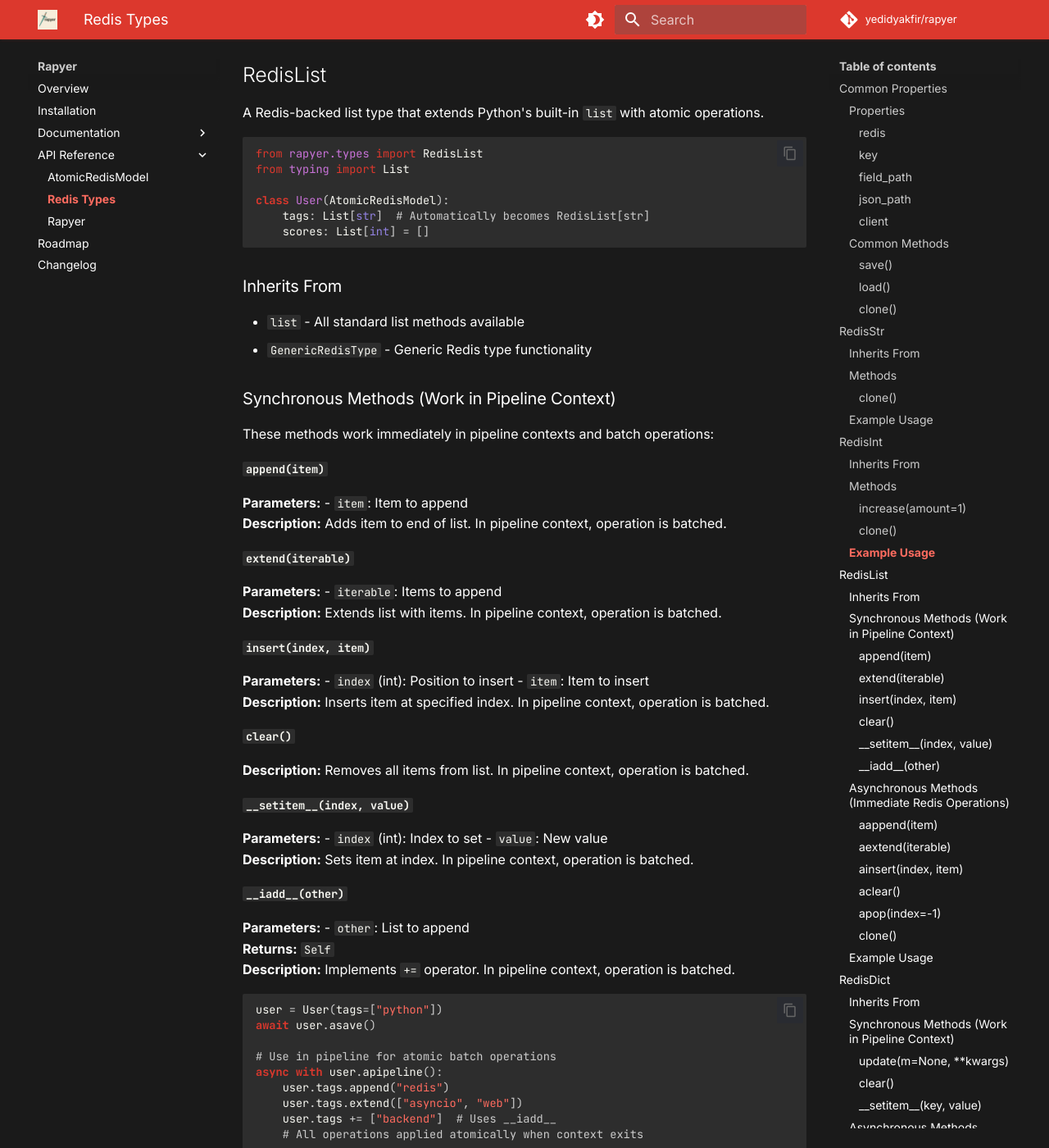
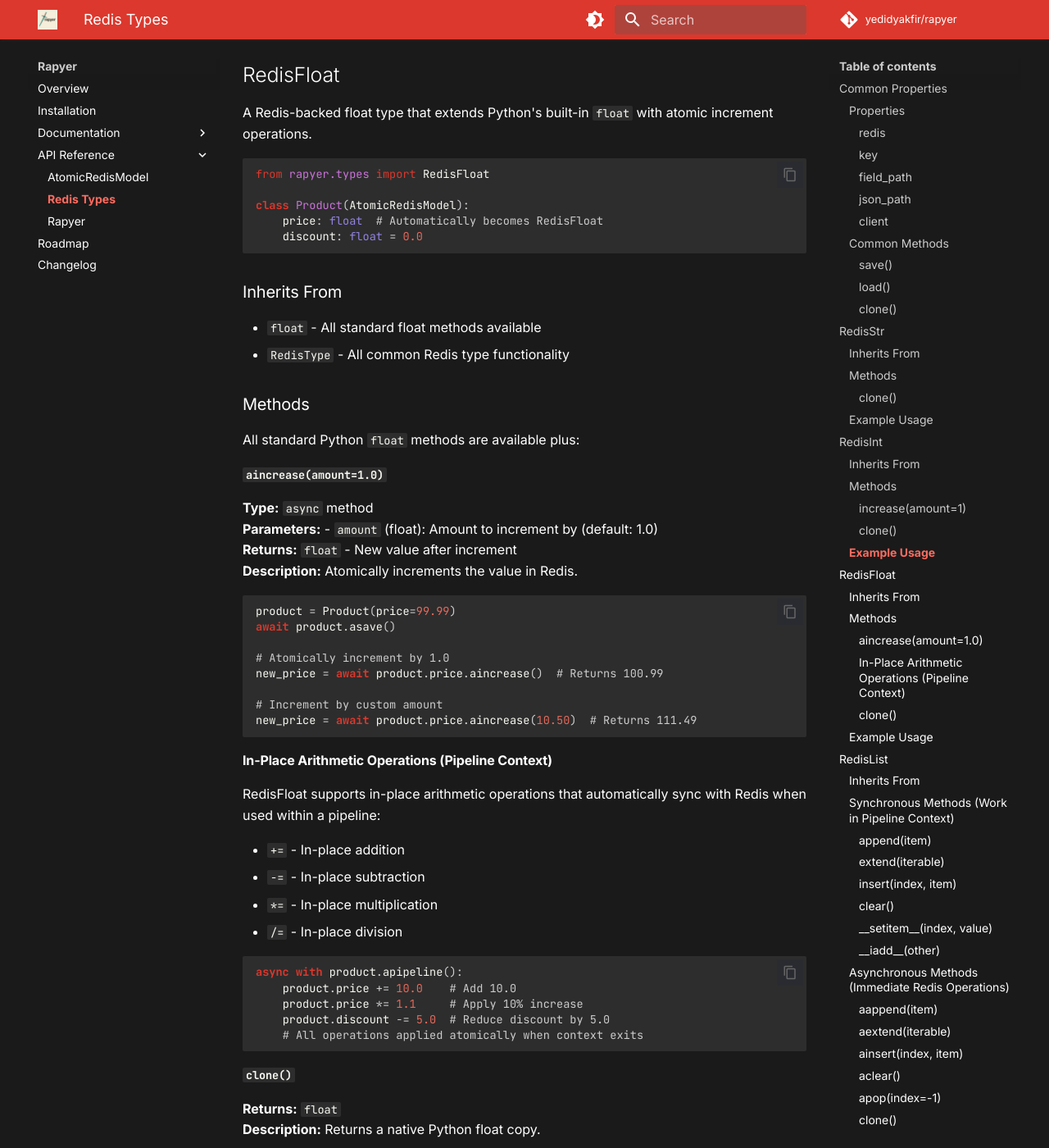
Before and after one commit to yedidyakfir/rapyer, an MkDocs documentation site: the page built from docs/api/redis-types.md, in a window 1280 px wide and 1400 px high, scrolled down 3963 px. Shown: the whole window at 82% size. Built offline with MkDocs 1.6.1 and Material for MkDocs 9.7.7, drawn with Linux system fonts in a browser that asks for light colours; comment, search, counter and statistics services are not loaded; some of the changed text lies outside the part shown.

Commit message:
[support-bulk-delete] - added docs for redis float

````diff
--- a/docs/api/redis-types.md
+++ b/docs/api/redis-types.md
@@ -157,6 +157,91 @@
 # Standard integer operations
 total_engagement = post.views + post.likes
 is_popular = post.views > 1000
+```
+
+---
+
+## RedisFloat
+
+A Redis-backed float type that extends Python's built-in `float` with atomic increment operations.
+
+```python
+from rapyer.types import RedisFloat
+
+class Product(AtomicRedisModel):
+    price: float  # Automatically becomes RedisFloat
+    discount: float = 0.0
+```
+
+### Inherits From
+- `float` - All standard float methods available
+- `RedisType` - All common Redis type functionality
+
+### Methods
+All standard Python `float` methods are available plus:
+
+#### `aincrease(amount=1.0)`
+**Type:** `async` method
+**Parameters:**
+- `amount` (float): Amount to increment by (default: 1.0)
+**Returns:** `float` - New value after increment
+**Description:** Atomically increments the value in Redis.
+
+```python
+product = Product(price=99.99)
+await product.asave()
+
+# Atomically increment by 1.0
+new_price = await product.price.aincrease()  # Returns 100.99
+
+# Increment by custom amount
+new_price = await product.price.aincrease(10.50)  # Returns 111.49
+```
+
+#### In-Place Arithmetic Operations (Pipeline Context)
+RedisFloat supports in-place arithmetic operations that automatically sync with Redis when used within a pipeline:
+
+- `+=` - In-place addition
+- `-=` - In-place subtraction
+- `*=` - In-place multiplication
+- `/=` - In-place division
+
+```python
+async with product.apipeline():
+    product.price += 10.0    # Add 10.0
+    product.price *= 1.1     # Apply 10% increase
+    product.discount -= 5.0  # Reduce discount by 5.0
+    # All operations applied atomically when context exits
+```
+
+#### `clone()`
+**Returns:** `float`
+**Description:** Returns a native Python float copy.
+
+### Example Usage
+
+```python
+class StockItem(AtomicRedisModel):
+    name: str
+    price: float = 0.0
+    weight: float = 0.0
+    rating: float = 5.0
+
+item = StockItem(name="Widget", price=19.99, weight=2.5)
+await item.asave()
+
+# Atomic increment operations
+await item.price.aincrease(5.0)      # Increase price by 5.0
+await item.rating.aincrease(-0.5)    # Decrease rating by 0.5
+
+# Standard float operations
+average_value = item.price / item.weight
+is_expensive = item.price > 100.0
+
+# Batch operations in pipeline
+async with item.apipeline():
+    item.price *= 0.9      # 10% discount
+    item.weight += 0.1     # Adjust weight
 ```
 
 ---
@@ -520,6 +605,7 @@
 class Example(AtomicRedisModel):
     text: str                    # → RedisStr
     number: int                  # → RedisInt
+    decimal: float               # → RedisFloat
     data: bytes                  # → RedisBytes
     timestamp: datetime          # → RedisDatetime
     tags: List[str]             # → RedisList[str]
````
Also changed, not shown: CHANGELOG.md (+1 -0 lines), docs/documentation/defining-models.md (+5 -0 lines), docs/documentation/redis-types.md (+36 -7 lines).
